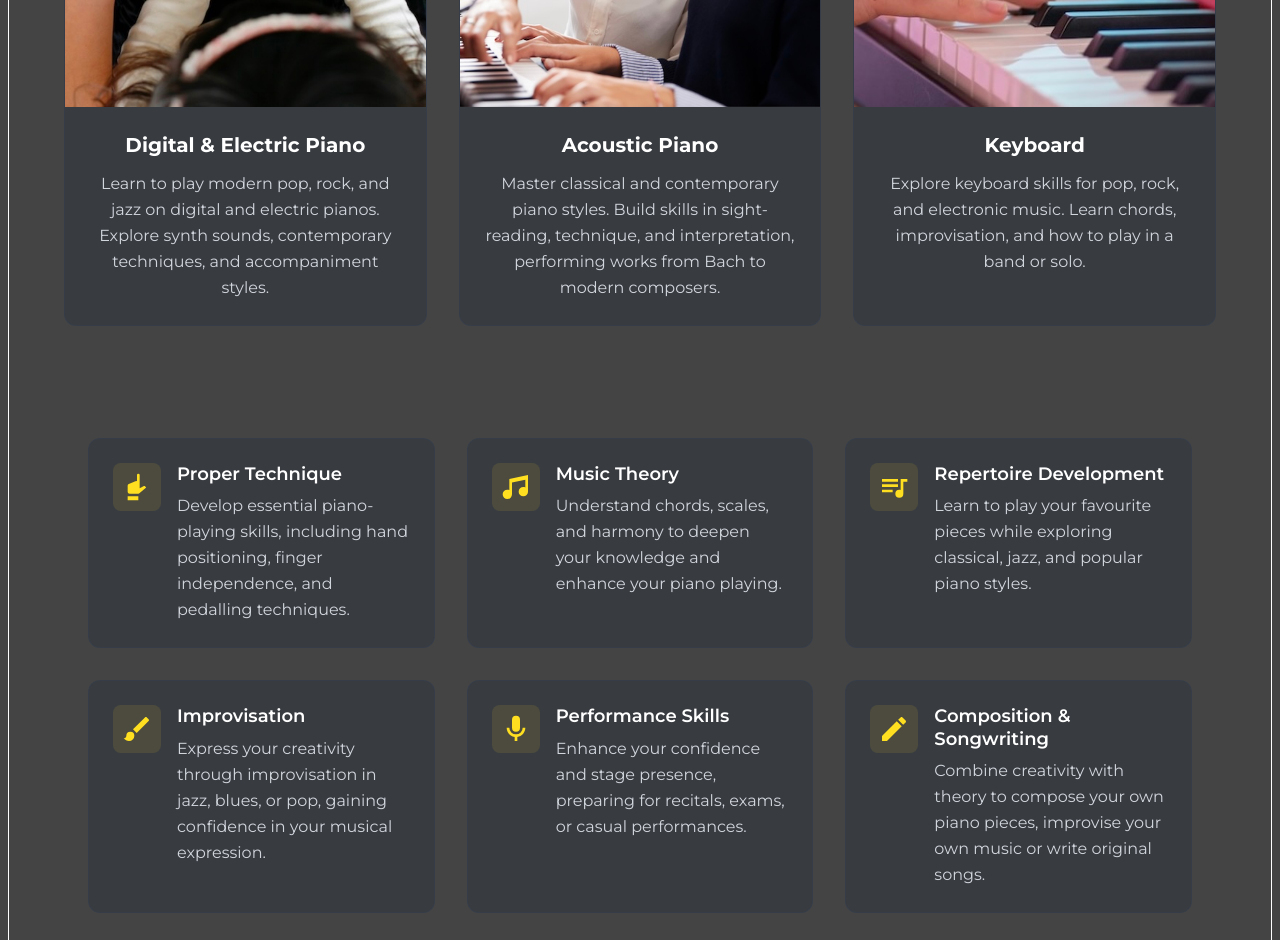
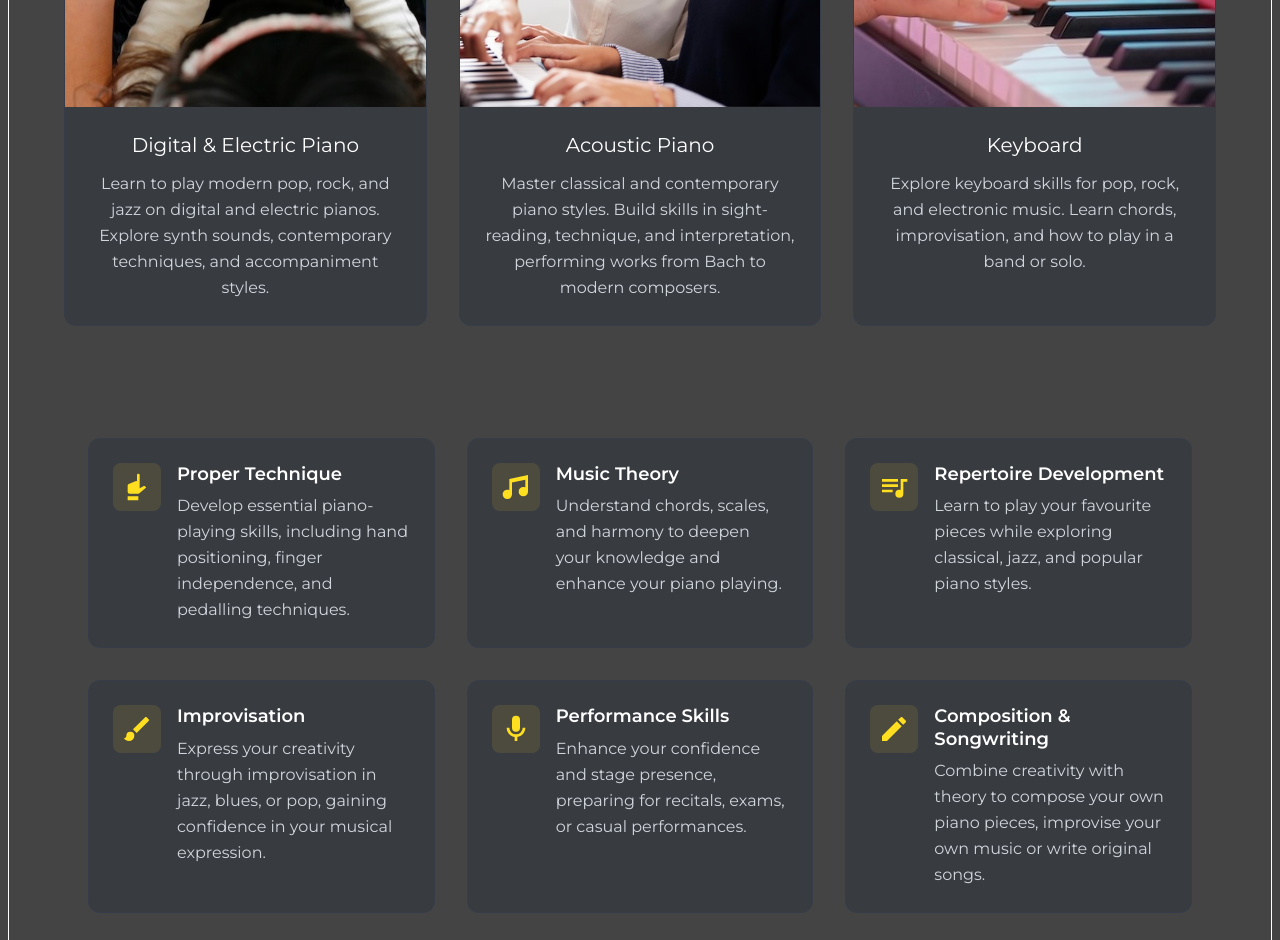
Before and after one commit to Jim247/tplatform, a Next.js app: page /instruments/piano in a window 1280 px wide. Shown: the part 1860-2800 px from the top of the page. Built offline with nearby package versions, Linux system fonts and the light colour scheme.

Commit message:
style: update font weights and remove bold styling from ImageBoxes title

```diff
--- a/src/app/globals.css
+++ b/src/app/globals.css
@@ -21,7 +21,26 @@
   body {
     background: var(--background);
     color: var(--foreground);
-    font-family: var(--font-montserrat), Montserrat, Arial, Helvetica, sans-serif;
+    font-family: 'Montserrat', Arial, Helvetica, sans-serif;
+    font-weight: 400;
+  }
+
+  /* Ensure consistent font weights for base elements only */
+  h1, h2, h3, h4, h5, h6 {
+    font-family: 'Montserrat', Arial, Helvetica, sans-serif;
+  }
+
+  /* Allow bold and other weights to work normally */
+  .font-bold, strong, b {
+    font-weight: 700 !important;
+  }
+
+  .font-semibold {
+    font-weight: 600 !important;
+  }
+
+  .font-medium {
+    font-weight: 500 !important;
   }
 
   .mobile-header {
--- a/src/components/ImageBoxes.tsx
+++ b/src/components/ImageBoxes.tsx
@@ -29,7 +29,7 @@ const ImageBoxes: React.FC<ImageBoxesProps> = ({ boxes, className = '' }) => {
             />
           </div>
           <div className="p-6">
-            <h3 className="text-xl font-bold text-white mb-3 text-center">{box.title}</h3>
+            <h3 className="text-xl text-white mb-3 text-center">{box.title}</h3>
             <p className="text-gray-300 text-center leading-relaxed">{box.description}</p>
           </div>
         </div>
```
